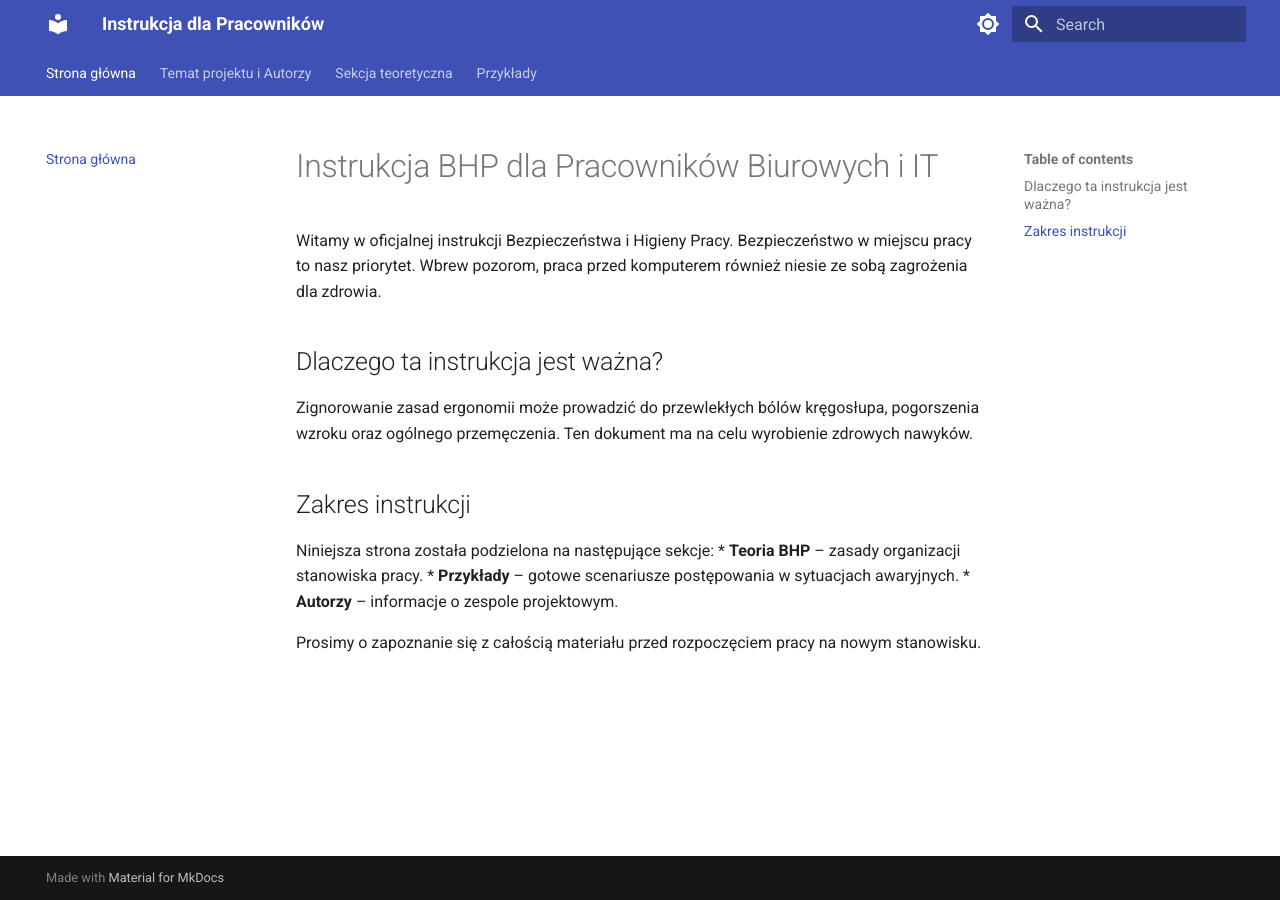
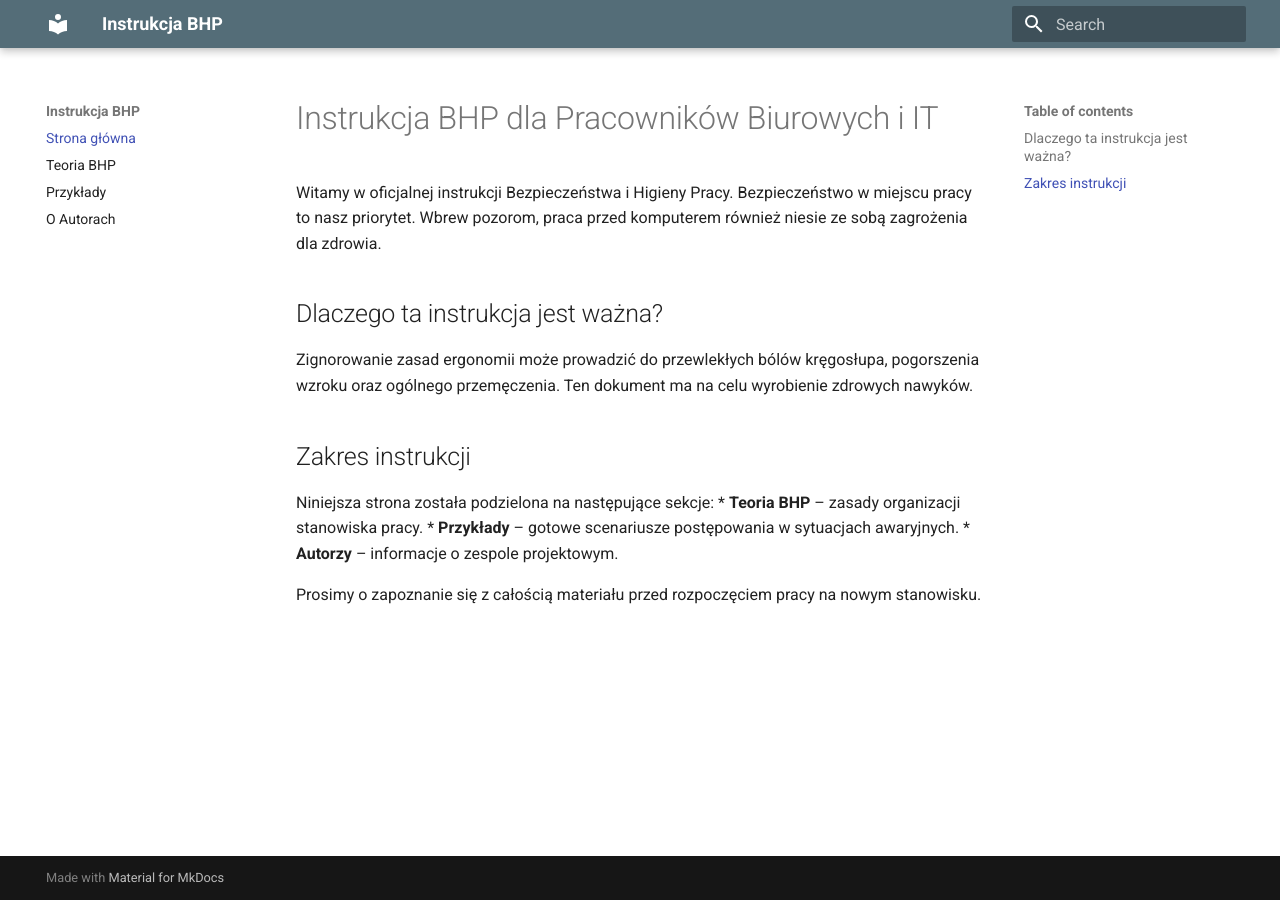
Before and after one commit to wikipliki/instrukcja-pracownicza-dev, an MkDocs documentation site: the page built from docs/index.md, in a window 1280 px wide. Built offline with MkDocs 1.6.1 and Material for MkDocs 9.7.7, drawn with Linux system fonts in a browser that asks for light colours.

Commit message:
konfiguracja mkdocs

```diff
--- a/mkdocs.yml
+++ b/mkdocs.yml
@@ -1,32 +1,18 @@
-site_name: Instrukcja dla Pracowników
+site_name: Instrukcja BHP
+site_author: Wiktor I Patryk
+site_description: Instrukcja bezpieczeństwa i higieny pracy.
 
 theme:
   name: material
   palette:
-    # Przycisk do zmiany na tryb ciemny/jasny
-    - scheme: default
-      primary: indigo
-      accent: indigo
-      toggle:
-        icon: material/brightness-7
-        name: Przełącz na tryb ciemny
-    - scheme: slate
-      primary: indigo
-      accent: indigo
-      toggle:
-        icon: material/brightness-4
-        name: Przełącz na tryb jasny
-  features:
-    - navigation.tabs # Ładne zakładki nawigacyjne na górze
+    primary: blue grey
+    accent: amber
 
-# Włączenie rozszerzeń Markdown (pozwala na kolorowe ramki)
-markdown_extensions:
-  - admonition
-  - pymdownx.details
-  - pymdownx.superfences
+extra_css:
+  - stylesheets/extra.css
 
 nav:
   - Strona główna: index.md
-  - Temat projektu i Autorzy: temat_autorzy.md
-  - Sekcja teoretyczna: teoria.md
+  - Teoria BHP: teoria.md
   - Przykłady: przyklady.md
+  - O Autorach: autorzy.md
```
